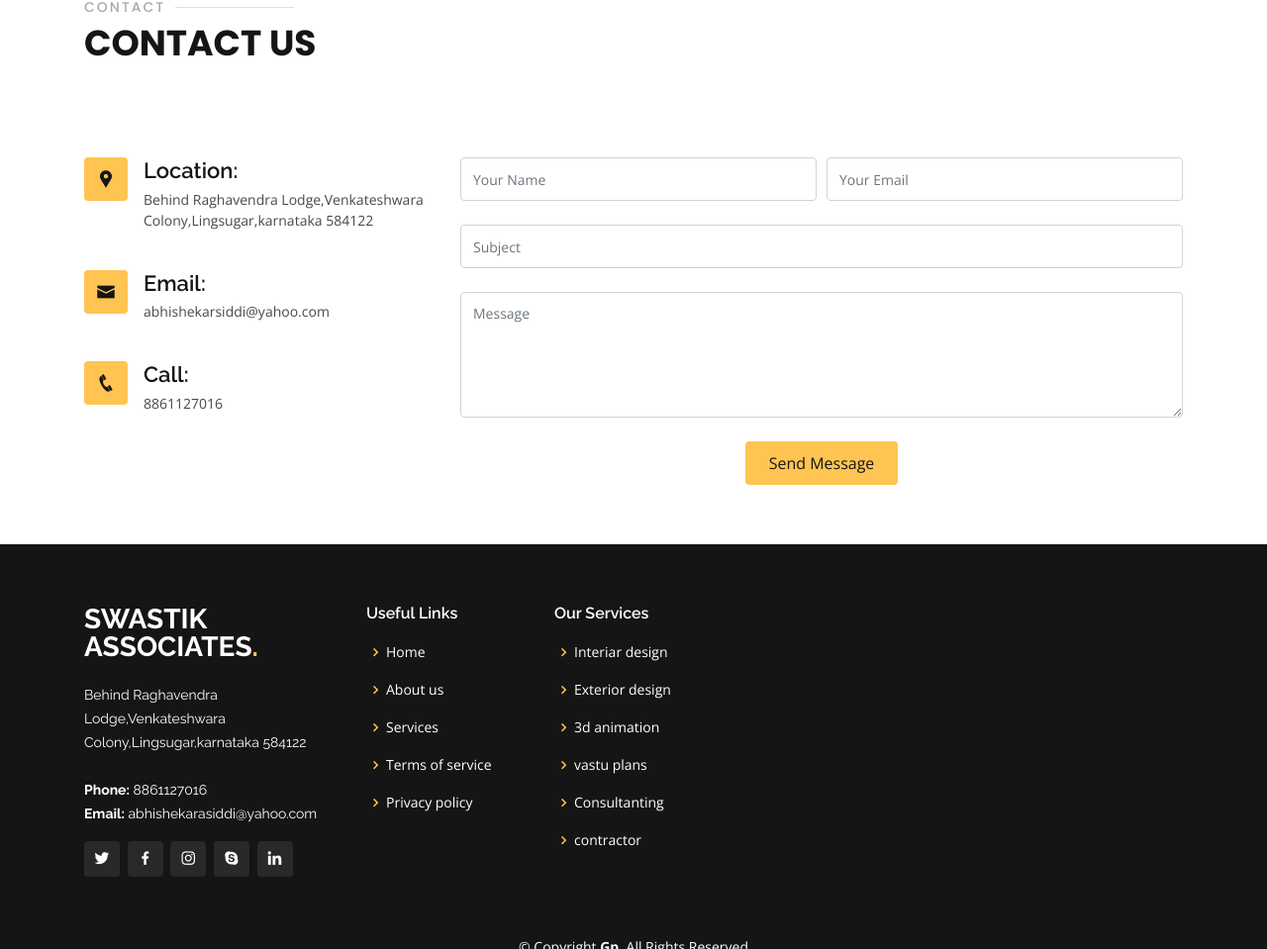
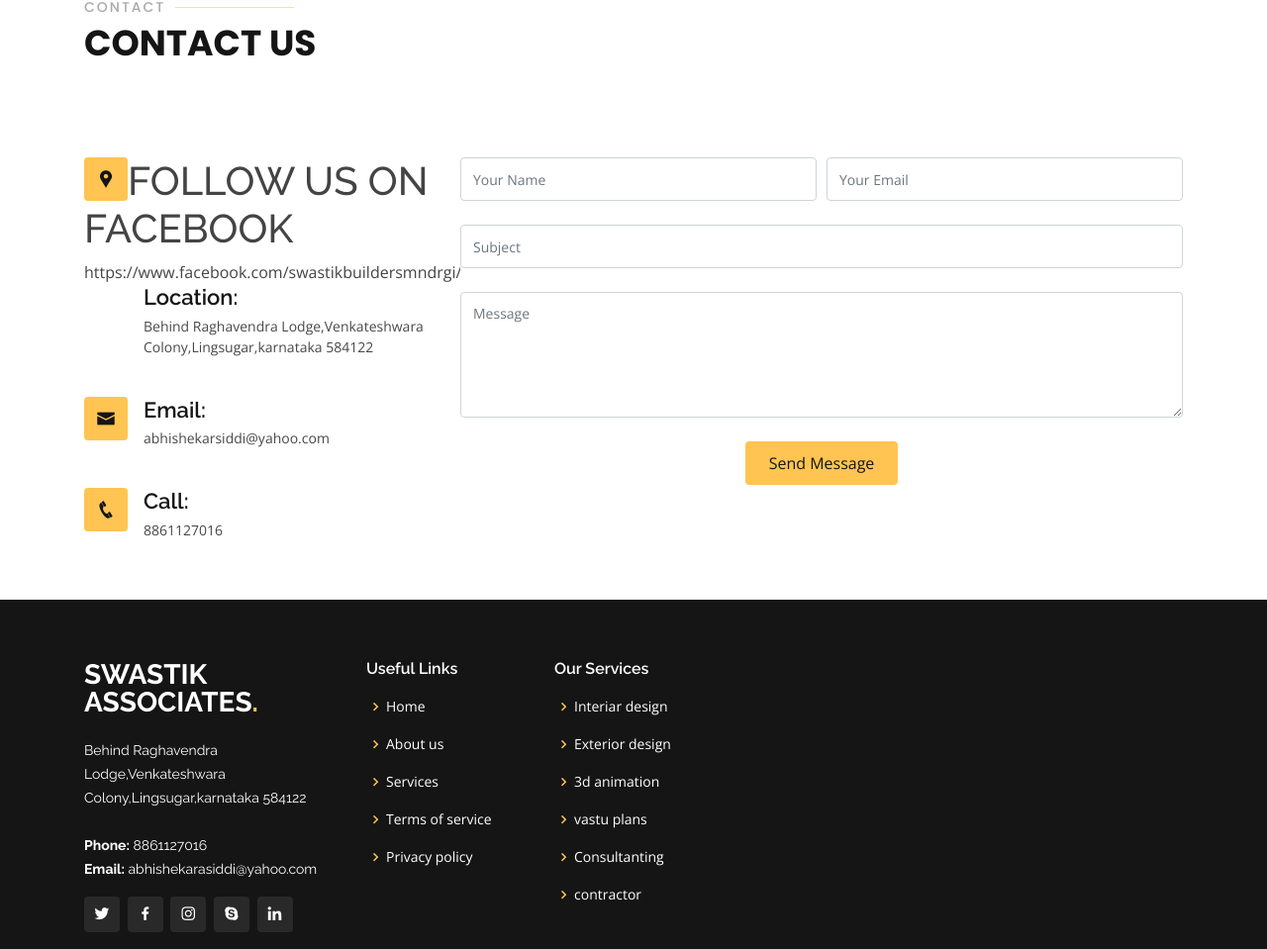
Before and after one commit to AbhishekArasiddi/swastikassociates.github.io, a plain HTML site: page index.html in a window 1280 px wide. Shown: the part 2810-3769 px from the top of the page at 99% size. Drawn offline with nearby package versions, Linux system fonts and the light colour scheme.

Commit message:
Add files via upload

```diff
--- a/index.html
+++ b/index.html
@@ -621,6 +621,8 @@
             <div class="info">
               <div class="address">
                 <i class="icofont-google-map"></i>
+                <h1>FOLLOW US ON FACEBOOK</h1>
+                https://www.facebook.com/swastikbuildersmndrgi/
                 <h4>Location:</h4>
                 <p>Behind Raghavendra Lodge,Venkateshwara Colony,Lingsugar,karnataka 584122</p>
               </div>
```
